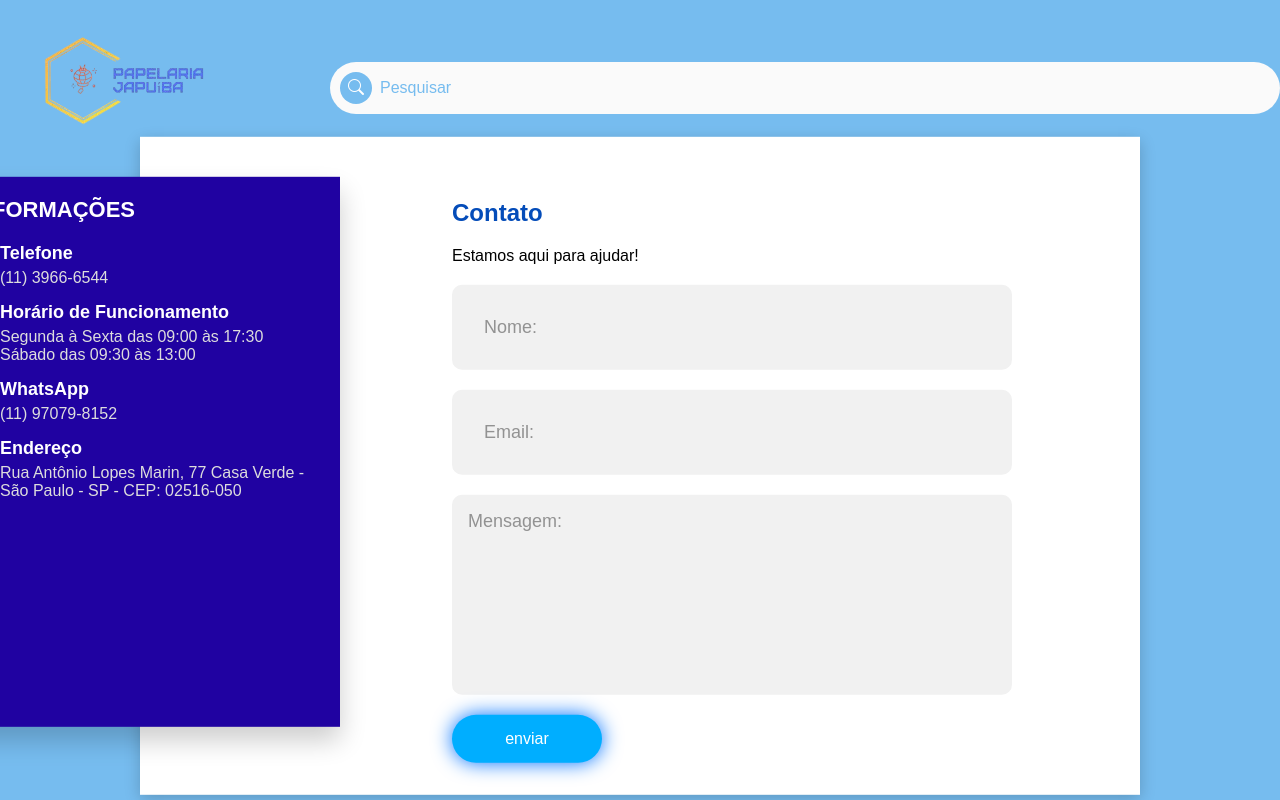
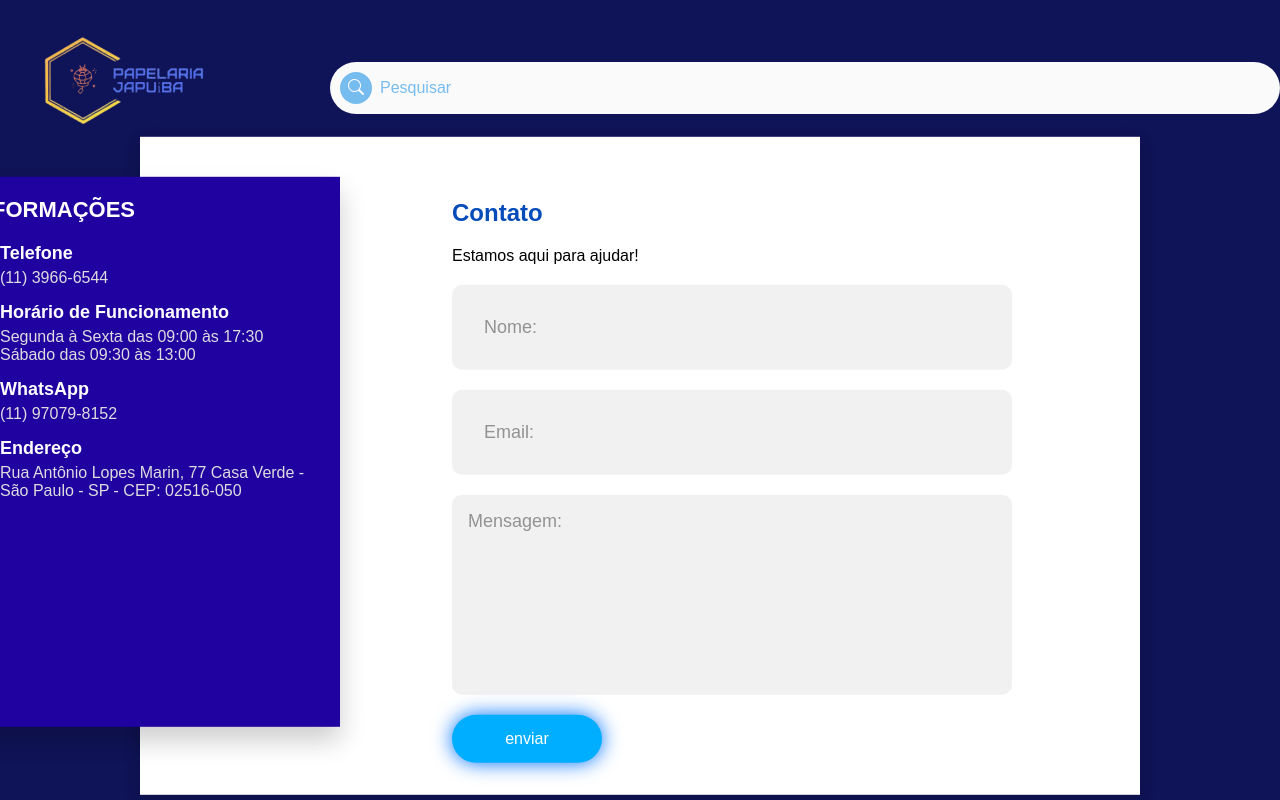
Before and after one commit to dev-yokoyama/tcc-japuiba, a website: page html/contato.html in a window 1280 px wide. Drawn offline with nearby package versions, Linux system fonts and the light colour scheme; no server answers.

Commit message:
Update contato.css
mudando cor do fundo (contatos)

```diff
--- a/css/contato.css
+++ b/css/contato.css
@@ -5,7 +5,7 @@
   font-family: sans-serif;
 }
 body{
-  background: #76bcef;
+  background:  #0f1357;
   font-size: 16px; /
 }
 
```
